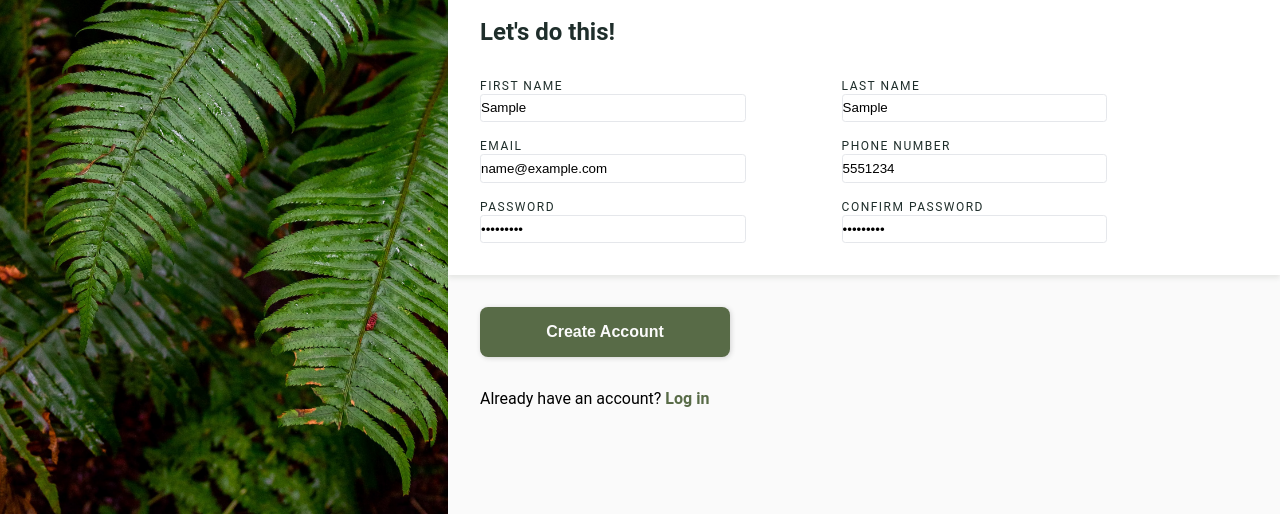
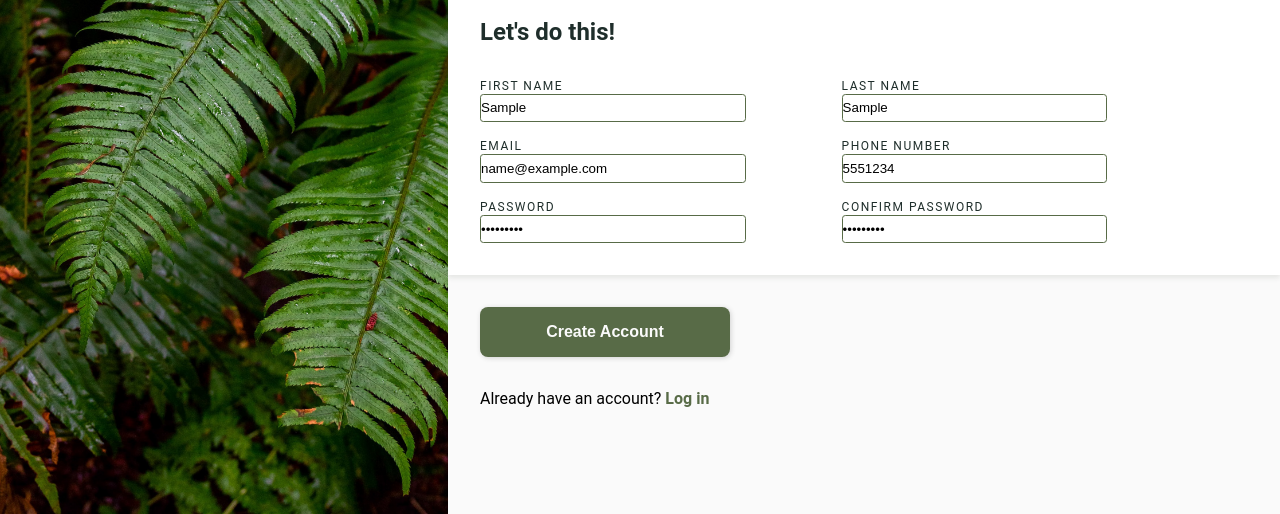
Before and after one commit to kipraschi/sign-up-form, a plain HTML site: page index.html in a window 1280 px wide. Both pictures are taken after typing "Sample", "Sample", "name@example.com", "5551234", "Sample123", "Sample123" into the empty fields and a click on the button "Create Account". Shown: the part 286-800 px from the top of the page. Drawn offline with Linux system fonts and the light colour scheme.

Commit message:
display error messages and chage border color when passwords don't match

```diff
--- a/index.html
+++ b/index.html
@@ -31,32 +31,34 @@
                         <div class="form-grid">
                             <div class="field">
                                 <label for="name">First name</label>
-                                <input type="text" id="name" name="name">
+                                <input type="text" id="name" name="name" required>
                             </div>
 
                             <div class="field">
                                 <label for="surname">Last name</label>
-                                <input type="text" id="surname" name="surname">
+                                <input type="text" id="surname" name="surname" required>
                             </div>
 
                             <div class="field">
                                 <label for="email">Email</label>
-                                <input type="email" id="email" name="email">
+                                <input type="email" id="email" name="email" required>
                             </div>
 
                             <div class="field">
                                 <label for="phone">Phone number</label>
-                                <input type="tel" id="phone" name="phone" maxlength="12"/>
+                                <input type="tel" id="phone" name="phone" maxlength="12" required>
                             </div>
 
                             <div class="field">
                                 <label for="password">Password</label>
-                                <input type="password" id="password" name="password" class="error">
+                                <input type="password" id="password" name="password" required>
+                                <div class="error-message"></div>
                             </div>
 
                             <div class="field">
                                 <label for="password-conf">Confirm password</label>
-                                <input type="password" id="password-conf" name="confPassword" class="error">
+                                <input type="password" id="password-conf" name="confPassword" required>
+                                <div class="error-message"></div>
                             </div>
 
                         </div>
--- a/script.js
+++ b/script.js
@@ -1,17 +1,35 @@
-const password1 = document.querySelector('#password');
-const password2 = document.querySelector('#password-conf');
+const password1 = document.querySelector("#password");
+const password2 = document.querySelector("#password-conf");
+const inputs = document.querySelectorAll("input");
+const passwordError = document.querySelector("#password-conf + div.error-message");
 
-password2.addEventListener("input", validatePasswords);
-password1.addEventListener("input", validatePasswords);
-
+Array.from(inputs).forEach((field) =>
+	field.addEventListener("focusout", validate)
+);
 
 function validatePasswords() {
-    if (password1.value == password2.value) {
-        password1.setCustomValidity("");
-        password2.setCustomValidity("");
-    }
-    else {
-        password1.setCustomValidity("Error");
-        password2.setCustomValidity("Error");
-    }
+	if (password1.value == password2.value && !password1.validity.valueMissing) {
+		password1.setCustomValidity("");
+		password1.className = "filled";
+		password2.setCustomValidity("");
+		password2.className = "filled";
+        passwordError.textContent = "";
+
+	} else {
+        let errorMessage = "* Passwords do not match";
+		password1.setCustomValidity(errorMessage);
+		password1.className = "error";
+		password2.setCustomValidity(errorMessage);
+		password2.className = "error";
+        passwordError.textContent = errorMessage;
+
+	}
 }
+
+function validate() {
+	if (this.type == "password") validatePasswords();
+
+	this.validity.valid
+		? (this.className = "filled")
+		: (this.className = "error");
+}
--- a/style.css
+++ b/style.css
@@ -3,10 +3,11 @@
 	src: url("/fonts/Norse-Bold.otf");
 }
 
-@import url('https://fonts.googleapis.com/css2?family=Roboto:wght@100&display=swap');
+@import url("https://fonts.googleapis.com/css2?family=Roboto:wght@100&display=swap");
 
-:root{
+:root {
 	--clr-green: 92, 20%, 35%;
+    --clr-red: hsl(20, 80%, 50%);
 	--clr-light-gray: hsl(220, 13%, 91%);
 }
 
@@ -16,7 +17,7 @@
 }
 
 body {
-    font-family: 'Roboto', sans-serif;
+	font-family: "Roboto", sans-serif;
 }
 
 .main-container {
@@ -24,8 +25,6 @@ body {
 	height: 100vh;
 	display: flex;
 }
-
-
 
 .cover {
 	background-image: url("img/leaves.jpg");
@@ -71,8 +70,7 @@ body {
 .header,
 .form-container,
 .footer,
-.text
- {
+.text {
 	padding: 2em;
 }
 
@@ -80,7 +78,6 @@ body {
 	background-color: hsl(0, 0%, 100%);
 	color: hsl(170, 20%, 15%);
 	box-shadow: 0 3px 5px hsla(92, 20%, 20%, 0.1);
-	/* min-height: 20%; */
 }
 
 .form-grid {
@@ -108,26 +105,36 @@ input {
 	height: 2em;
 	border: 1px solid var(--clr-light-gray);
 	border-radius: 0.25em;
-
 }
 
-input:focus{
+input:focus {
 	outline: none;
 	border-color: hsl(226, 60%, 60%);
-    box-shadow: 2px 1px 8px hsla(92, 20%, 20%, 0.2);
+	box-shadow: 2px 1px 8px hsla(0, 0%, 0%, 0.1);
 }
 
-input:focus, input:invalid{
+input:focus,
+input:invalid {
 	transition: 0.3s ease;
 }
 
-
-/* .error,  */
-input:invalid{
-    border-color: hsl(20, 80%, 50%);
+.error {
+	border-color: var(--clr-red);
 }
 
-button{
+.error-message{
+    color: var(--clr-red);
+	font-size: 0.75em;
+    margin: 0.25em;
+    position: absolute;
+	transition: 2s ease;
+}
+
+.filled {
+	border-color: hsl(var(--clr-green));
+}
+
+button {
 	background-color: hsl(var(--clr-green));
 	box-shadow: 1px 1px 5px hsla(0, 0%, 20%, 0.2);
 	color: hsl(0, 0%, 98%);
@@ -135,12 +142,12 @@ button{
 	font-weight: bold;
 	padding: 1em;
 	border: none;
-    border-radius: .5em;
+	border-radius: 0.5em;
 	width: clamp(5em, 50%, 250px);
 	margin-bottom: 2em;
 }
 
-button:hover{
+button:hover {
 	cursor: pointer;
 	background-color: hsla(var(--clr-green), 0.9);
 }
@@ -150,13 +157,13 @@ h2 {
 	margin-top: 0em;
 }
 
-a{
+a {
 	text-decoration: none;
 	font-weight: bold;
 	color: hsl(var(--clr-green));
 }
 
-a:hover{
+a:hover {
 	color: hsla(var(--clr-green), 0.8);
 }
 
@@ -165,26 +172,25 @@ a:hover{
 	font-weight: bold;
 }
 
-.italic{
+.italic {
 	font-style: italic;
 }
 
-@media only screen and (max-width: 700px){
-    .main-container{
+@media only screen and (max-width: 700px) {
+	.main-container {
 		flex-direction: column;
 	}
-    .cover{
+	.cover {
 		height: 25%;
 		display: flex;
 		flex-direction: column;
 		justify-content: center;
 	}
-    .bg-logo{
+	.bg-logo {
 		position: static;
 	}
-    .form-grid{
+	.form-grid {
 		max-width: 100%;
 		grid-template-columns: 1fr;
 	}
-
 }
```
Lines whose indentation alone changed are shown as unchanged.
